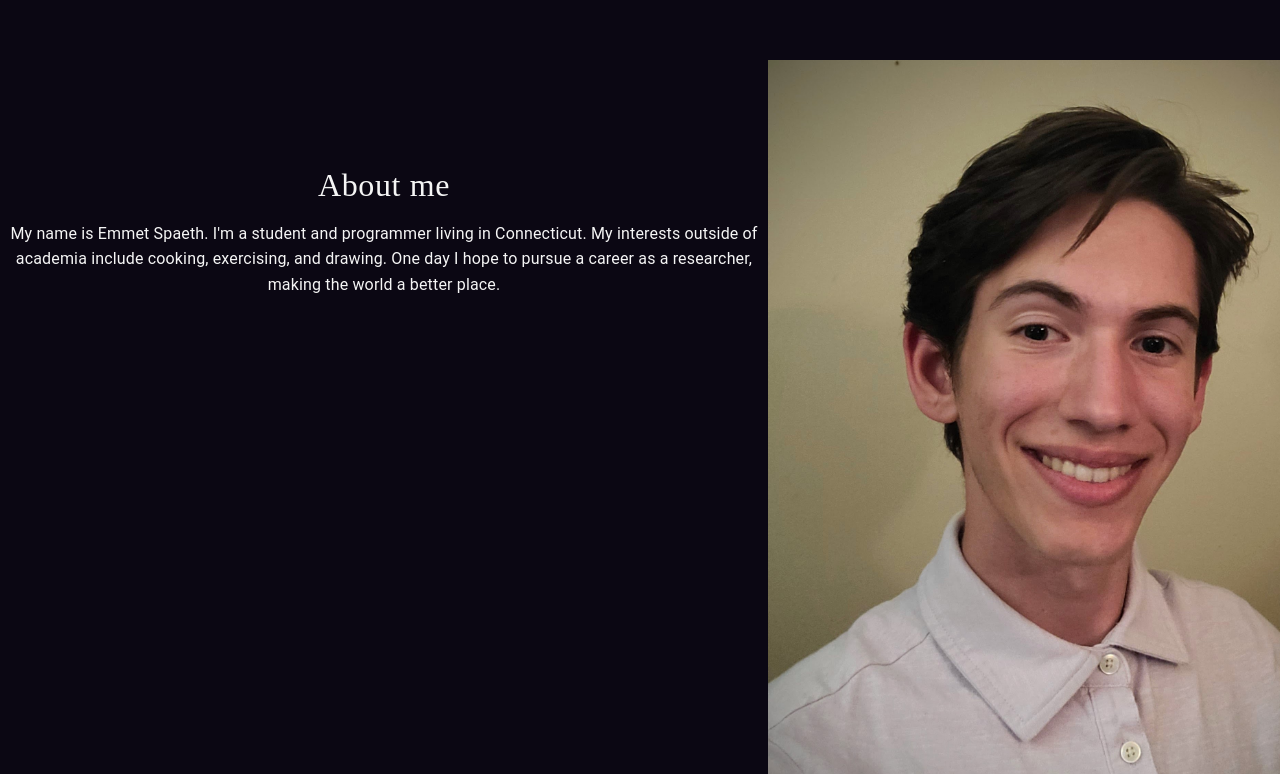
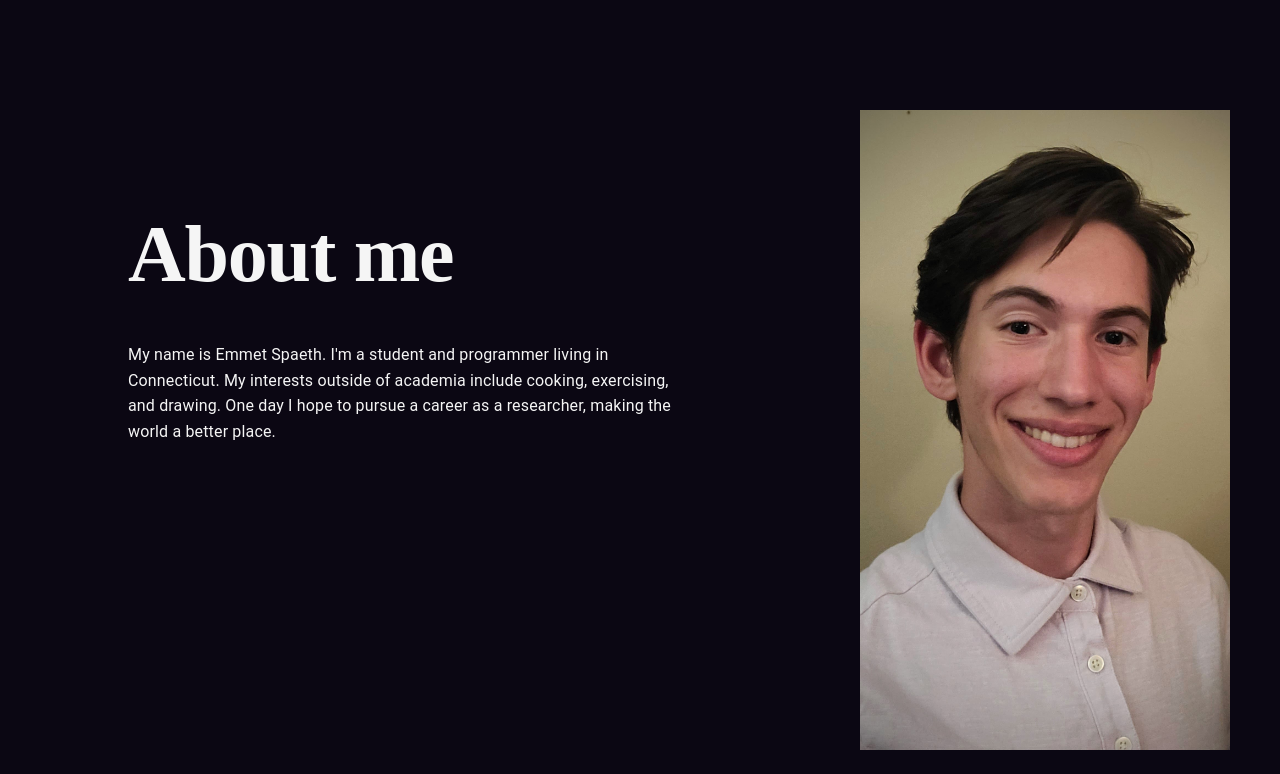
Before and after one commit to mineable3/mineable3.github.io, a plain HTML site: page index2.html in a window 1280 px wide. Shown: the part 1894-2668 px from the top of the page. Drawn offline with Linux system fonts and the light colour scheme.

Commit message:
more work on about section

```diff
--- a/styles.css
+++ b/styles.css
@@ -102,6 +102,8 @@ a:hover {
   text-decoration: underline;
 }
 
+/* ============== Landing page ============== */
+
 #full-name {
   text-align: center;
   align-self: center;
@@ -140,6 +142,8 @@ a:hover {
   justify-content: space-evenly;
 }
 
+/* ============== Technical showcase ============== */
+
 #project-header {
   font-size: 9vh;
   letter-spacing: 0.01vw;
@@ -166,29 +170,34 @@ a:hover {
   text-align: justify;
 }
 
+/* ============== About me ============== */
+
 #about-text {
-  text-align: center;
+  text-align: left;
   align-self: center;
   vertical-align: middle;
   height: 100vh;
   width: 60%;
   padding: 0px;
   padding-top: 20vh;
-  margin: 0px;
+  margin: 10%;
   border: 0px;
 }
 
 #about-header {
   font-family: Playfair;
-  font-weight: lighter;
-  letter-spacing: 0.05vw;
+  font-weight: bold;
+  font-size: 10vh;
+  letter-spacing: -0.1vw;
 }
 
 #portrait {
-  height: 100vh;
+  height: 80vh;
   width: 40%;
   padding: 0px;
-  margin: 0px;
+  margin: 50px;
+  margin-top: 50px;
+  margin-bottom: 50px;
   border: 0px;
   overflow: hidden;
   background-color: red;
@@ -197,6 +206,8 @@ a:hover {
 #portrait-img {
   width: auto;
   height: 100%;
+  margin-left: 50%;
+  transform: translateX(-50%);
 }
 
 #about-section {
@@ -206,7 +217,9 @@ a:hover {
   height: 100vh;
   column-gap: 0;
   justify-content: space-evenly;
+  overflow-x: hidden;
 }
+
 /* Responsive Design */
 @media (orientation: portrait) {
   #body {
```
